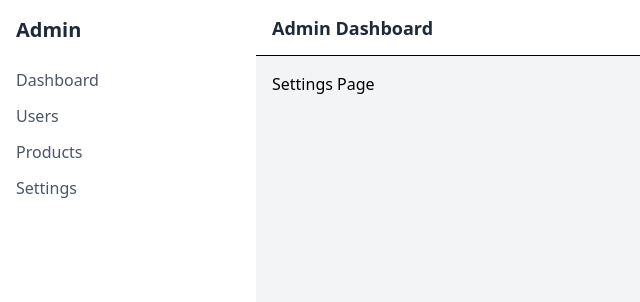
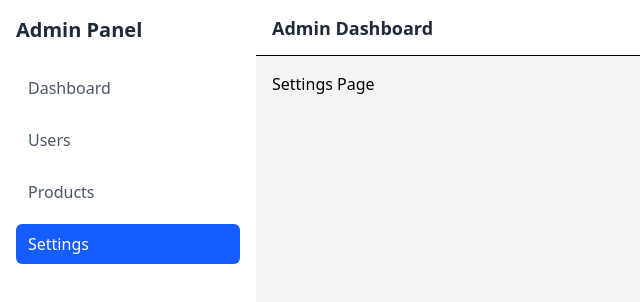
Before and after one commit to jmbrathnayke/React-Admin-Dashboard, a React (Vite) app in the folder Admin_Dashboard/: page /settings in a window 1280 px wide. Shown: the top 302 px of the page, without its empty margins (0-640 px from the left). Built offline with nearby package versions, Linux system fonts and the light colour scheme.

Commit message:
build sidebar and navbar with resoponsive mobile support

```diff
--- a/Admin_Dashboard/src/Components/Layouts/Layout.jsx
+++ b/Admin_Dashboard/src/Components/Layouts/Layout.jsx
@@ -1,12 +1,16 @@
+import { useState } from "react";
 import Sidebar from "./sidebar";
 import Navbar from "./Navbar";
 
 const Layout = ({ children }) => {
+  const [sidebarOpen, setSidebarOpen] = useState(false);
+
   return (
     <div className="flex min-h-screen bg-gray-100 dark:bg-gray-900">
-      <Sidebar />
+      <Sidebar sidebarOpen={sidebarOpen} setSidebarOpen={setSidebarOpen} />
+
       <div className="flex-1 flex flex-col">
-        <Navbar />
+        <Navbar setSidebarOpen={setSidebarOpen} />
         <main className="p-4">{children}</main>
       </div>
     </div>
--- a/Admin_Dashboard/src/Components/Layouts/Navbar.jsx
+++ b/Admin_Dashboard/src/Components/Layouts/Navbar.jsx
@@ -1,6 +1,15 @@
-const Navbar = () => {
+import { Menu } from "lucide-react";
+
+const Navbar = ({ setSidebarOpen }) => {
   return (
     <header className="h-14 bg-white dark:bg-gray-800 border-b dark:border-gray-700 flex items-center px-4">
+      <button
+        className="md:hidden mr-3 text-gray-600 dark:text-gray-300"
+        onClick={() => setSidebarOpen(true)}
+      >
+        <Menu size={22} />
+      </button>
+
       <h1 className="text-lg font-semibold text-gray-800 dark:text-white">
         Admin Dashboard
       </h1>
--- a/Admin_Dashboard/src/Components/Layouts/Sidebar.jsx
+++ b/Admin_Dashboard/src/Components/Layouts/Sidebar.jsx
@@ -1,27 +1,53 @@
 import { NavLink } from "react-router-dom";
 
-const Sidebar = () => {
+const Sidebar = ({ sidebarOpen, setSidebarOpen }) => {
   return (
-    <aside className="w-64 bg-white dark:bg-gray-800 p-4 hidden md:block">
+    <>
+      {/* Mobile Overlay */}
+      {sidebarOpen && (
+        <div
+          className="fixed inset-0 bg-black/50 z-40 md:hidden"
+          onClick={() => setSidebarOpen(false)}
+        />
+      )}
+
+      <aside
+        className={`
+          fixed z-50 inset-y-0 left-0 w-64 bg-white dark:bg-gray-800 p-4
+          transform transition-transform duration-300
+          ${sidebarOpen ? "translate-x-0" : "-translate-x-full"}
+          md:relative md:translate-x-0 md:block
+        `}
+      >
         <h2 className="text-xl font-bold mb-6 text-gray-800 dark:text-white">
-        Admin
+          Admin Panel
         </h2>
 
         <nav className="space-y-3">
-        <NavLink to="/" className="block text-gray-600 dark:text-gray-300">
-          Dashboard
+          {[
+            { to: "/", label: "Dashboard" },
+            { to: "/users", label: "Users" },
+            { to: "/products", label: "Products" },
+            { to: "/settings", label: "Settings" },
+          ].map((item) => (
+            <NavLink
+              key={item.to}
+              to={item.to}
+              onClick={() => setSidebarOpen(false)}
+              className={({ isActive }) =>
+                `block px-3 py-2 rounded-md ${
+                  isActive
+                    ? "bg-blue-600 text-white"
+                    : "text-gray-600 dark:text-gray-300 hover:bg-gray-100 dark:hover:bg-gray-700"
+                }`
+              }
+            >
+              {item.label}
             </NavLink>
-        <NavLink to="/users" className="block text-gray-600 dark:text-gray-300">
-          Users
-        </NavLink>
-        <NavLink to="/products" className="block text-gray-600 dark:text-gray-300">
-          Products
-        </NavLink>
-        <NavLink to="/settings" className="block text-gray-600 dark:text-gray-300">
-          Settings
-        </NavLink>
+          ))}
         </nav>
       </aside>
+    </>
   );
 };
 
```
Lines whose indentation alone changed are shown as unchanged.
